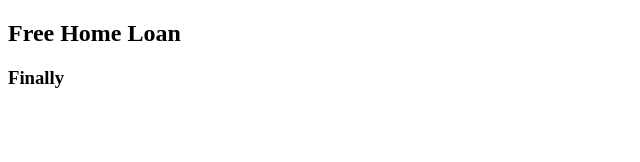
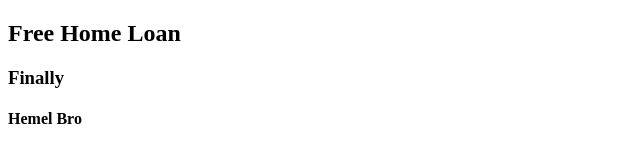
Before and after one commit to hemelbro902-gif/free-home-loan, a plain HTML site: page index.html in a window 1280 px wide. Shown: the full height of the page, 0-640 px from the left. Drawn offline with Linux system fonts and the light colour scheme.

Commit message:
Hemel Bro

```diff
--- a/index.html
+++ b/index.html
@@ -8,5 +8,6 @@
 <body>
     <h2>Free Home Loan</h2>
     <h3>Finally</h3>
+    <h4>Hemel Bro</h4>
 </body>
 </html>
```
